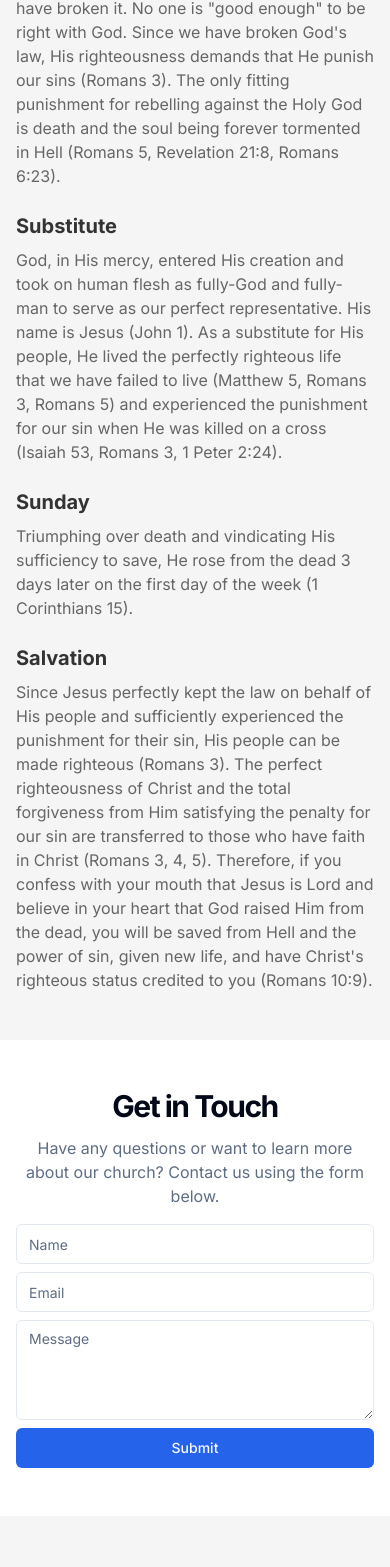
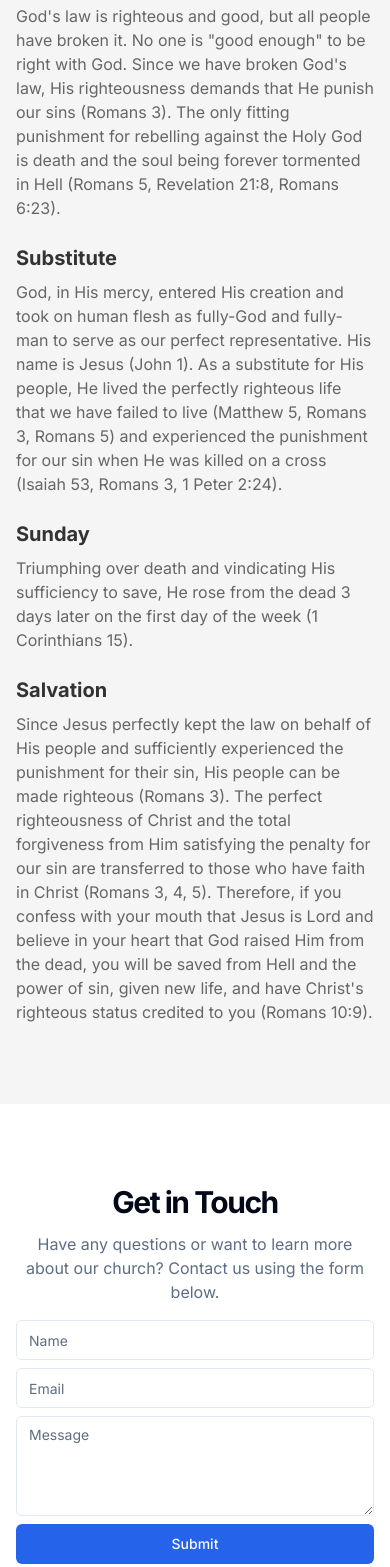
Before and after one commit to aberry520/family-life, a Next.js app: page /contact in a window 390 px wide. Shown: the part 420-1987 px from the top of the page. Built offline with nearby package versions, Linux system fonts and the light colour scheme; a web font is replaced by a local one.

Commit message:
top padding to account for header on mobile

```diff
--- a/src/components/about.tsx
+++ b/src/components/about.tsx
@@ -5,7 +5,7 @@ import { BookOpenIcon, ChurchIcon, UsersIcon } from "lucide-react";
 export function About() {
   return (
     <div id="about">
-      <section className="w-full py-12 md:py-24 lg:py-32 justify-center flex">
+      <section className="w-full py-20 md:py-24 lg:py-32 justify-center flex">
         <div className="container grid items-center justify-center gap-6 px-4 md:px-6 lg:grid-cols-2 lg:gap-10">
           <div className="space-y-4">
             <h1 className="text-4xl font-bold tracking-tighter sm:text-5xl md:text-6xl">About Our Church</h1>
--- a/src/components/contact.tsx
+++ b/src/components/contact.tsx
@@ -61,7 +61,7 @@ export default function Contact() {
   return (
     <section
       id="contact"
-      className="w-full py-12 md:py-24 lg:py-32 flex justify-center">
+      className="w-full py-20 md:py-24 lg:py-32 flex justify-center">
       <div className="container grid items-center justify-center gap-4 px-4 text-center md:px-6">
         <div className="space-y-3">
           <h2 className="text-3xl font-bold tracking-tighter md:text-4xl/tight">Get in Touch</h2>
--- a/src/components/events.tsx
+++ b/src/components/events.tsx
@@ -6,7 +6,7 @@ export default function Events() {
   return (
     <section
       id="events"
-      className="w-full py-12 md:py-24 lg:py-32 flex justify-center">
+      className="w-full py-20 md:py-24 lg:py-32 flex justify-center">
       <div className="container px-4 md:px-6">
         <div className="flex flex-col items-center justify-center space-y-4 text-center">
           <div className="space-y-2">
--- a/src/components/gospel.tsx
+++ b/src/components/gospel.tsx
@@ -2,7 +2,7 @@ export default function Gospel() {
   return (
     <section
       id="gospel"
-      className="w-full py-12 md:py-24 lg:py-32 justify-center flex bg-[#f5f5f5]">
+      className="w-full py-20 md:py-24 lg:py-32 justify-center flex bg-[#f5f5f5]">
       <div className="container px-4 md:px-6">
         <div className="mx-auto max-w-3xl space-y-8">
           <div className="text-center">
--- a/src/components/leadership-section.tsx
+++ b/src/components/leadership-section.tsx
@@ -81,7 +81,7 @@ export default function LeadershipSection() {
   };
 
   return (
-    <section className="w-full py-12 md:py-24 lg:py-32 bg-white flex justify-center">
+    <section className="w-full py-20 md:py-24 lg:py-32 bg-white flex justify-center">
       <div className="container px-4 md:px-6">
         <div className="flex flex-col items-center justify-center space-y-4 text-center mb-16">
           <div className="space-y-2">
```
